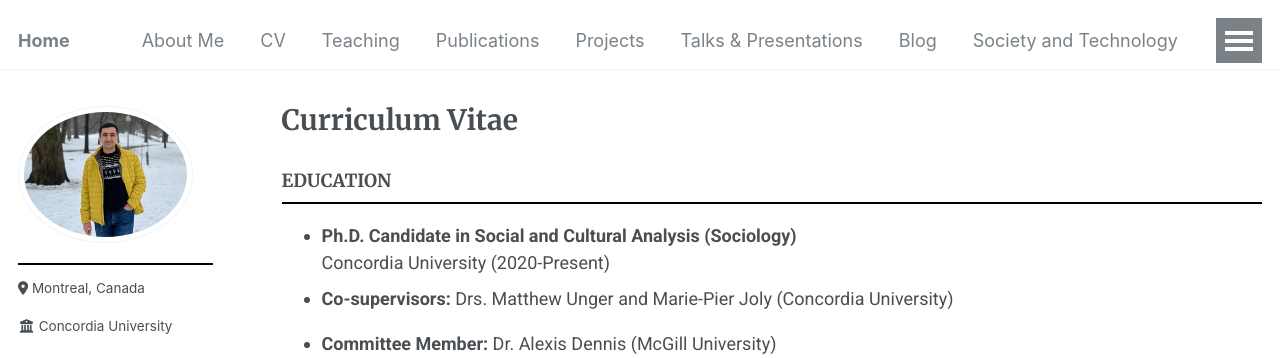
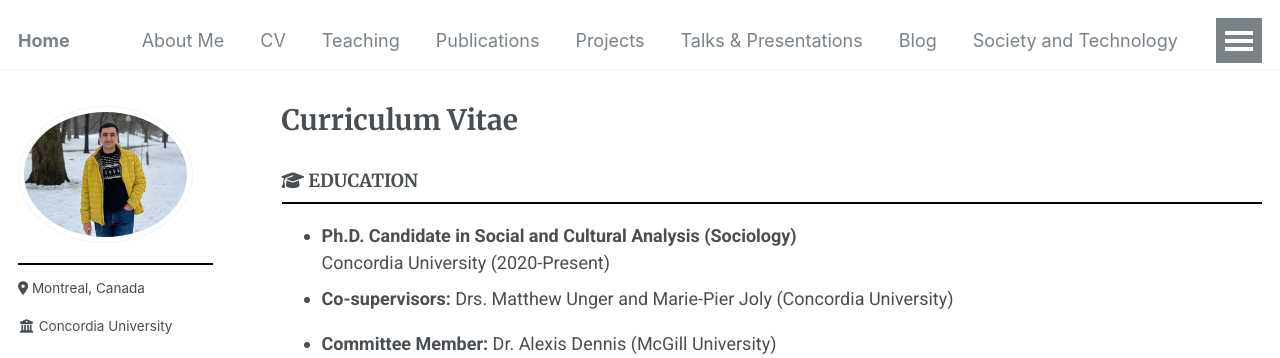
Before and after one commit to Mohsnmonji/mohsnmonji.github.io, a Jekyll site: the page built from _pages/Curriculum Vitae.md, in a window 1280 px wide. Shown: the top 358 px of the page. Built offline with Jekyll 4.4.1, drawn with Linux system fonts in a browser that asks for light colours.

Commit message:
Update Curriculum Vitae.md

```diff
--- a/_pages/Curriculum Vitae.md
+++ b/_pages/Curriculum Vitae.md
@@ -17,7 +17,7 @@ redirect_from:
   }
 </style>
 
-### EDUCATION
+### <i class="fas fa-graduation-cap"></i> EDUCATION
   - **Ph.D. Candidate in Social and Cultural Analysis (Sociology)**
   Concordia University (2020-Present)
   - **Co-supervisors:** Drs. Matthew Unger and Marie-Pier Joly (Concordia University)
```
